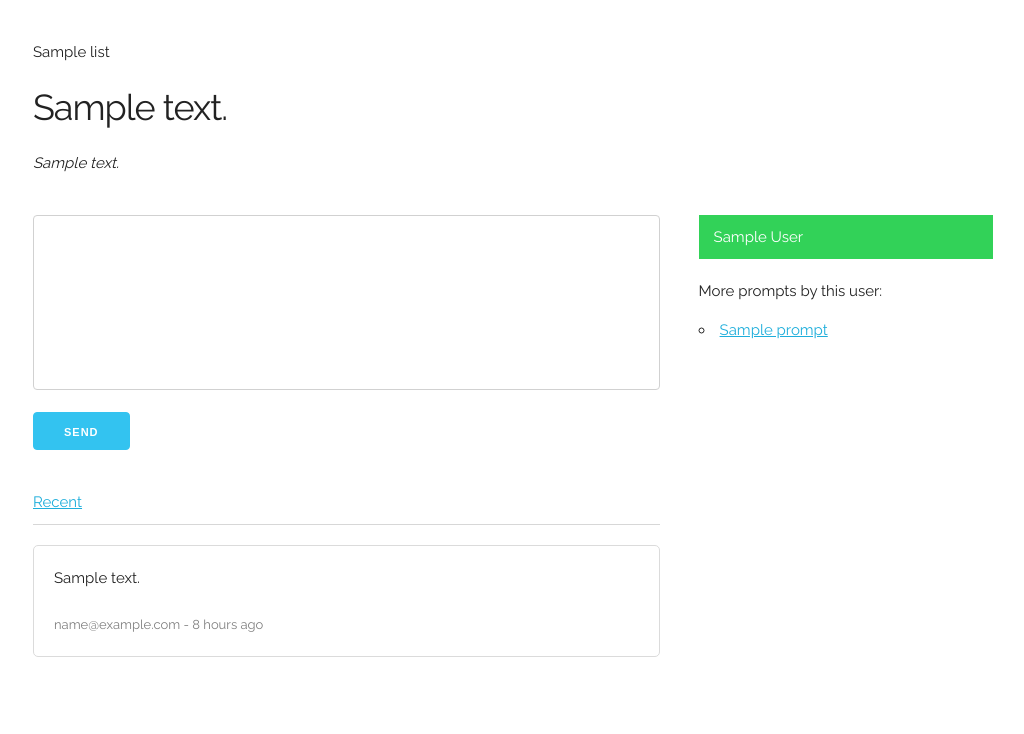
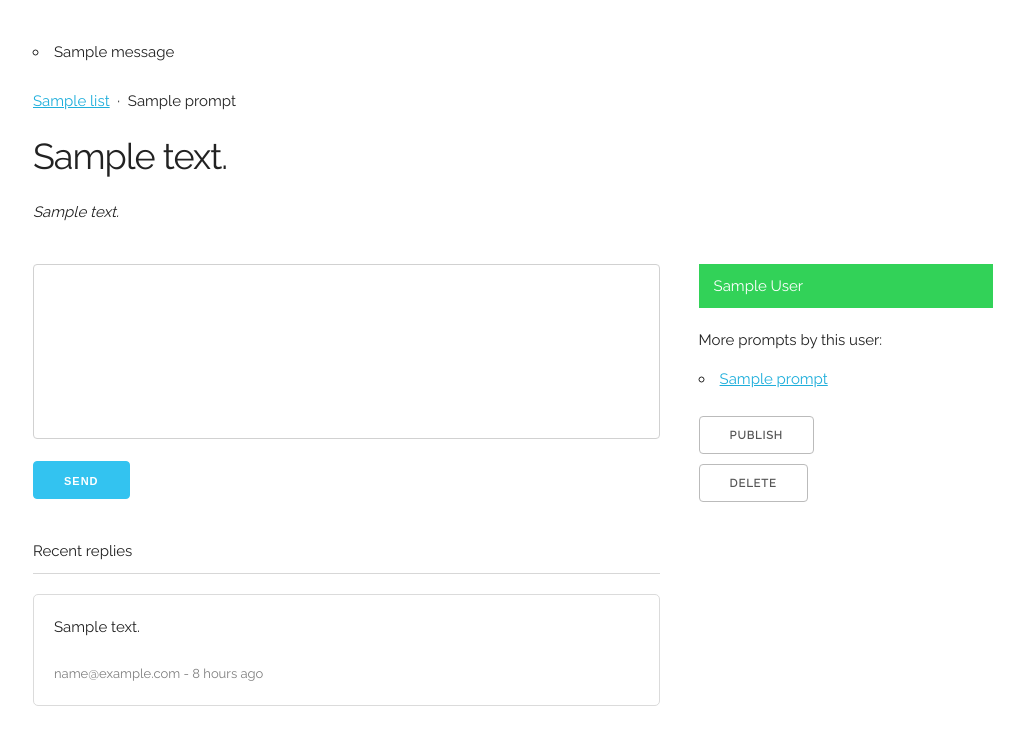
Before and after one commit to psiemens/storypost, a Django app: page /lists/1/prompts/1/ in a window 1280 px wide. Shown: the part 97-831 px from the top of the page, without its empty margins (127-1151 px from the left). Before the commit the page ends 754 px from the top, so only its background shows below. Run offline with Django 3.2, Linux system fonts and the light colour scheme; a user stored in the database is signed in; tables that the repository leaves empty hold one stand-in row (values such as "Sample post"); one stand-in notice (Sample message) is shown; some libraries are stand-ins or nearby versions.

Commit message:
add prompt form, user context processor

```diff
--- /dev/null
+++ b/codexapp/context_processors.py
@@ -0,0 +1,10 @@
+from codexapp.main.models import User
+
+def user_id(request):
+    user = User.objects.get(auth_user=request.user.id)
+    return user.id
+
+def user(request):
+    return {
+        'user_id': user_id(request)
+    }
--- a/codexapp/main/views.py
+++ b/codexapp/main/views.py
@@ -1,4 +1,5 @@
 from django.shortcuts import render_to_response, render, redirect
+from django.contrib import messages
 
 from codexapp.main.models import User, List, Prompt
 from codexapp.main.forms import RegistrationForm, UserForm, ListForm, PromptForm, PromptQuickForm
@@ -178,7 +179,7 @@ def prompt_add_quick(request):
             prompt = form.save(commit=False)
             prompt.user = user
             prompt.save()
-            return redirect(prompt_edit, prompt.list_id, prompt.id)
+            return redirect(prompt_view, prompt.list_id, prompt.id)
     else:
         form = PromptQuickForm()
 
@@ -187,6 +188,7 @@ def prompt_add_quick(request):
     }
 
     return render(request, "prompt/quick_add.html", context)
+
 
 def prompt_add(request, list_id):
 
@@ -200,32 +202,24 @@ def prompt_add(request, list_id):
             prompt.user = user
             prompt.list_id = list_id
             prompt.save()
-            return redirect(prompt_edit, list_id, prompt.id)
+            return redirect('prompt_view', int(list_id), int(prompt.id))
     else:
         form = PromptForm()
 
+    list = List.objects.get(pk=list_id)
+
     context = {
+        'list': list,
         'form': form,
     }
 
     return render(request, "prompt/edit.html", context)
 
-def prompt_edit(request, list_id, id):
 
-    prompt = Prompt.objects.get(pk=id)
+def prompt_delete(request, list_id, id):
 
-    if request.method == 'POST':
-        form = PromptForm(request.POST, instance=prompt)
-        if form.is_valid():
-            form.save()
-    else:
-        form = PromptForm(instance=prompt)
-
-    context = {
-        'form': form,
-    }
-
-    return render(request, "prompt/edit.html", context)
+    Prompt.objects.get(pk=id).delete()
+    return redirect(list_view, list_id)
 
 def prompt_send(request, list_id, id):
 
@@ -234,7 +228,11 @@ def prompt_send(request, list_id, id):
     sent = prompt.send()
 
     if not sent:
-         raise Exception('Campaign wasn\'t sent')
+         messages.error(request, 'The campaign could not be sent.')
+    else:
+        messages.success(request, 'The campaign has been sent.')
+
+    return redirect(prompt_view, list_id, id)
 
     return render(request, "prompt/send.html")
 
--- a/codexapp/remote.py
+++ b/codexapp/remote.py
@@ -3,4 +3,4 @@ from django.conf import settings
 from mailchimp import MailChimp
 
 def mailchimp(api_key):
-    return MailChimp(settings.MC_API_USERNAME, api_key)
+    return MailChimp('codex', api_key)
--- a/codexapp/urls.py
+++ b/codexapp/urls.py
@@ -13,6 +13,7 @@ urlpatterns = patterns('',
 
     url(r'lists/(\d*)/$', 'codexapp.main.views.list_view', name='list_view'),
     url(r'lists/(\d*)/prompts/(\d*)/$', 'codexapp.main.views.prompt_view', name='prompt_view'),
+    url(r'lists/(\d*)/prompts/(\d*)/delete/$', 'codexapp.main.views.prompt_delete', name='prompt_delete'),
     url(r'lists/(\d*)/prompts/(\d*)/respond$', 'codexapp.main.views.prompt_respond'),
     url(r'lists/(\d*)/prompts/add/$', 'codexapp.main.views.prompt_add', name='prompt_add'),
     url(r'lists/(\d*)/prompts/(\d*)/send/$', 'codexapp.main.views.prompt_send', name='prompt_send'),
--- a/templates/base.html
+++ b/templates/base.html
@@ -14,7 +14,7 @@
                 <ul>
                     <li><a href="/" class="undecorated">Explore</a></li>
                     {% if user.is_authenticated %}
-                    <li><a href="{% url 'user_view' user.id %}" class="undecorated">Profile</a></li>
+                    <li><a href="{% url 'user_view' user_id %}" class="undecorated">Profile</a></li>
                     <li><a href="{% url 'logout' %}" class="undecorated">Logout</a></li>
                     <li><a href="{% url 'prompt_add_quick' %}" class="button button-primary undecorated">Create Prompt</a></li>
                     {% else %}
--- a/templates/list/view.html
+++ b/templates/list/view.html
@@ -10,7 +10,7 @@
 
 {% block right %}
 <div class="control topbar">
-    {% if user.id == codex_user.auth_user.id %}
+    {% if user.id == list.user.auth_user.id %}
     <a class="button" href="{% url 'list_edit' list_id %}">Edit List</a>
     {% else %}
     <a class="button" href="{% url 'list_subscribe' list_id %}">Subscribe</a>
--- /dev/null
+++ b/templates/messages.html
@@ -0,0 +1,7 @@
+{% if messages %}
+<ul class="messages">
+    {% for message in messages %}
+    <li{% if message.tags %} class="{{ message.tags }}"{% endif %}>{{ message }}</li>
+    {% endfor %}
+</ul>
+{% endif %}
--- a/templates/prompt/prompt.html
+++ b/templates/prompt/prompt.html
@@ -15,10 +15,13 @@
 {% endblock %}
 
 
+
 {% block banner %}
 
+{% include 'messages.html' %}
+
 <div class="prompt-header">
-    <h6>{{ prompt.list.title }}</h6>
+    <h6><a href="{% url 'list_view' prompt.list.id %}">{{ prompt.list.title }}</a> &nbsp;&middot;&nbsp; {{ prompt.title }}</h6>
     <h3>{{ prompt.message }}</h3>
     {% if prompt.description %}
     <h6 class="prompt-description">{{ prompt.description }}</h6>
@@ -34,7 +37,7 @@
 </form>
 
 <ul class="reply-tabs">
-   <li><a href="#">Recent</a></li>
+   <li>Recent replies</li>
 </ul>
 <ul class="replies">
 {% for reply in prompt.replies %}
@@ -52,16 +55,20 @@
 <div>
     <a class="creator" href="{% url 'user_view' prompt.user.id %}">{{ prompt.user.name }}</a>
     {% if next_prompt %}
-        <p class="more-prompts">Next: <a href="{% url 'prompt_view' 0 next_prompt.id %}"><em>{{ next_prompt.title }}</em></a></p>
+        <p class="more-prompts">Next: <a href="{% url 'prompt_view' next_prompt.list.id next_prompt.id %}"><em>{{ next_prompt.title }}</em></a></p>
     {% endif %}
     {% if prev_prompt %}
-        <p class="more-prompts">Previously: <a href="{% url 'prompt_view' 0 prev_prompt.id %}"><em>{{ prev_prompt.title }}</em></a></p>
+        <p class="more-prompts">Previously: <a href="{% url 'prompt_view' prev_prompt.list.id prev_prompt.id %}"><em>{{ prev_prompt.title }}</em></a></p>
     {% endif %}
     <p class="more-prompts">More prompts by this user:</p>
     <ul>
         {% for prompt in other_user_prompts %}
-        <li><a href="{% url 'prompt_view' 0 prompt.id %}">{{ prompt.title }}</a></li>
+        <li><a href="{% url 'prompt_view' prompt.list.id prompt.id %}">{{ prompt.title }}</a></li>
         {% endfor %}
     </ul>
+    {% if user.id == prompt.user.auth_user.id %}
+    <a href="{% url 'prompt_send' prompt.list.id prompt.id %}" class="button">Publish</a><br/>
+    <a href="{% url 'prompt_delete' prompt.list.id prompt.id %}" class="button">Delete</a>
+    {% endif %}
 </div>
 {% endblock %}
--- a/templates/prompt/quick_add.html
+++ b/templates/prompt/quick_add.html
@@ -4,14 +4,15 @@
 <h1>Create a prompt</h1>
 <form method="post" action="">
     {% csrf_token %}
+    <label>{{ form.list.label }}</label>
+    {{ form.list }}
     <label>{{ form.title.label }}</label>
     {{ form.title }}
     <label>{{ form.message.label }}</label>
     {{ form.message }}
     <label>{{ form.description.label }}</label>
     {{ form.description }}
-    <label>{{ form.list.label }}</label>
-    {{ form.list }}
+
     <br/><br/>
     <input type="submit" />
 </form>
```
Also changed, not shown: codexapp/settings.py (+10 -1 lines), templates/prompt/edit.html (+11 -10 lines).
